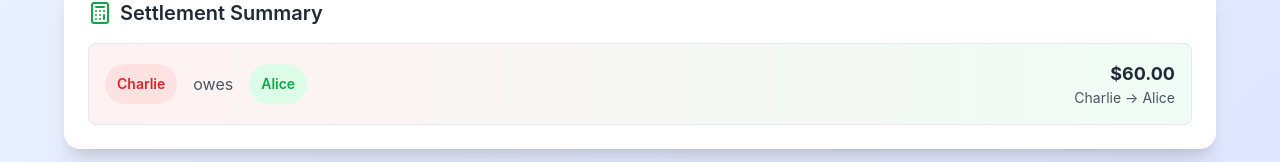
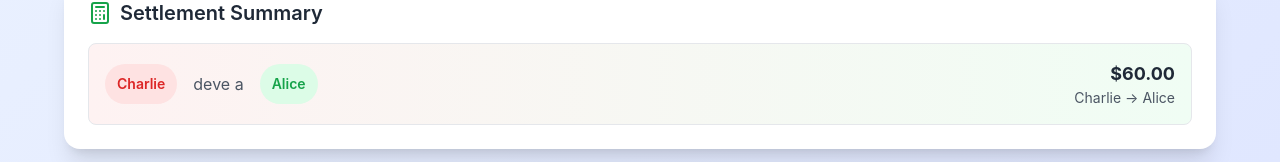
Before and after one commit to lelepalma/expense-splitter, a React (Create React App) app: page / in a window 1280 px wide. Shown: the part 890-1052 px from the top of the page. Built offline with nearby package versions, Linux system fonts and the light colour scheme.

Commit message:
Update ExpenseSplitter.js

```diff
--- a/src/ExpenseSplitter.js
+++ b/src/ExpenseSplitter.js
@@ -1287,7 +1287,7 @@ const handleLoadFromDrive = async () => {
                     <div className="w-auto px-3 h-10 bg-red-100 rounded-full flex items-center justify-center">
                       <span className="text-red-600 font-semibold text-sm">{settlement.from}</span>
                     </div>
-                    <span className="text-gray-600">owes</span>
+                    <span className="text-gray-600">deve a</span>
                     <div className="w-auto px-3 h-10 bg-green-100 rounded-full flex items-center justify-center">
                       <span className="text-green-600 font-semibold text-sm">{settlement.to}</span>
                     </div>
```
